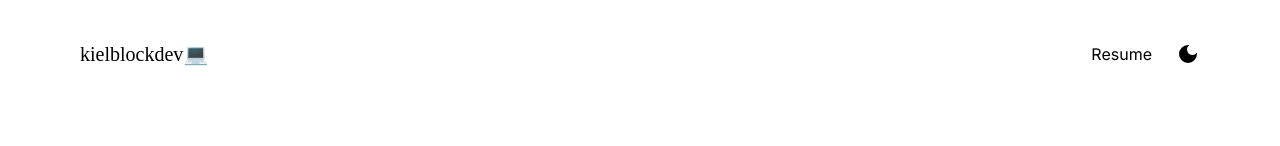
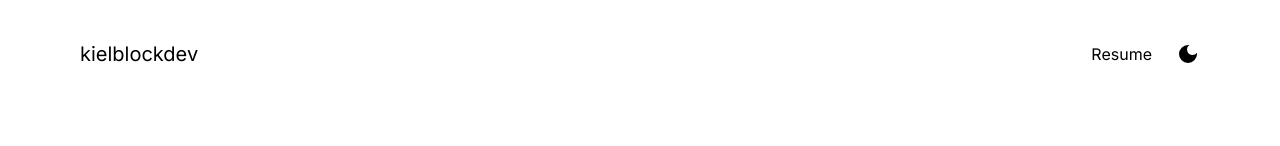
Before and after one commit to pkielblock/kielblock-dev, a Next.js app: page / in a window 1280 px wide. Shown: the top 146 px of the page. Built offline with nearby package versions, Linux system fonts and the light colour scheme.

Commit message:
feat: version v1.7 - changed navbar icon and font

```diff
--- a/src/app/page.js
+++ b/src/app/page.js
@@ -16,8 +16,8 @@ export default function Home() {
       <main id='home' className='bg-white px-10 md:px-20 lg-px-40 dark:bg-gray-950'>
         <section>
           <nav className='py-10 flex justify-between'>
-            <h1 className='text-xl font-jetbrains dark:text-white'>
-              <a href='https://kielblock.dev' >kielblockdev💻</a>
+            <h1 className='text-xl dark:text-white'>
+              <a href='https://kielblock.dev' >kielblockdev</a>
             </h1>
             <ul className='flex items-center'>
               <li>
```
